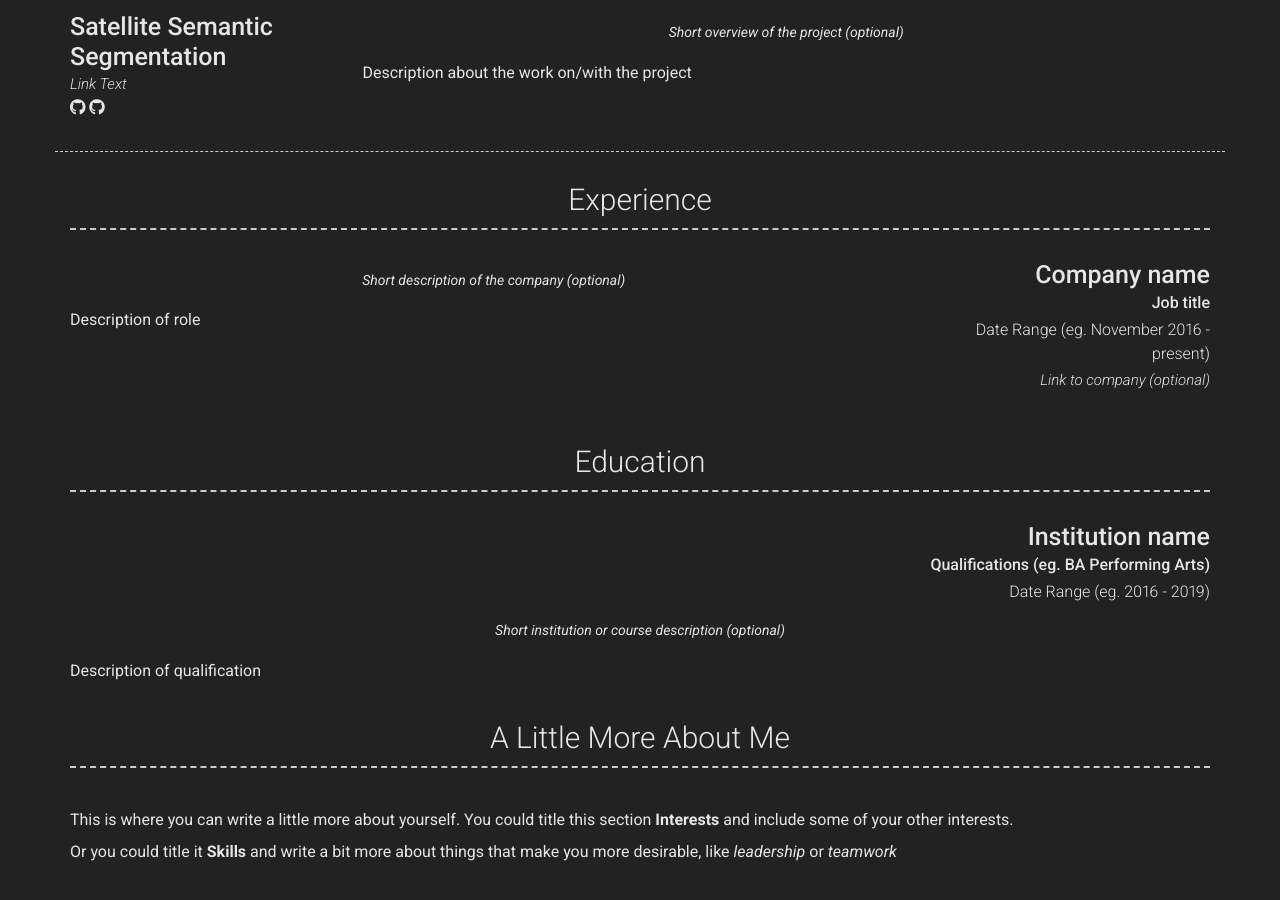
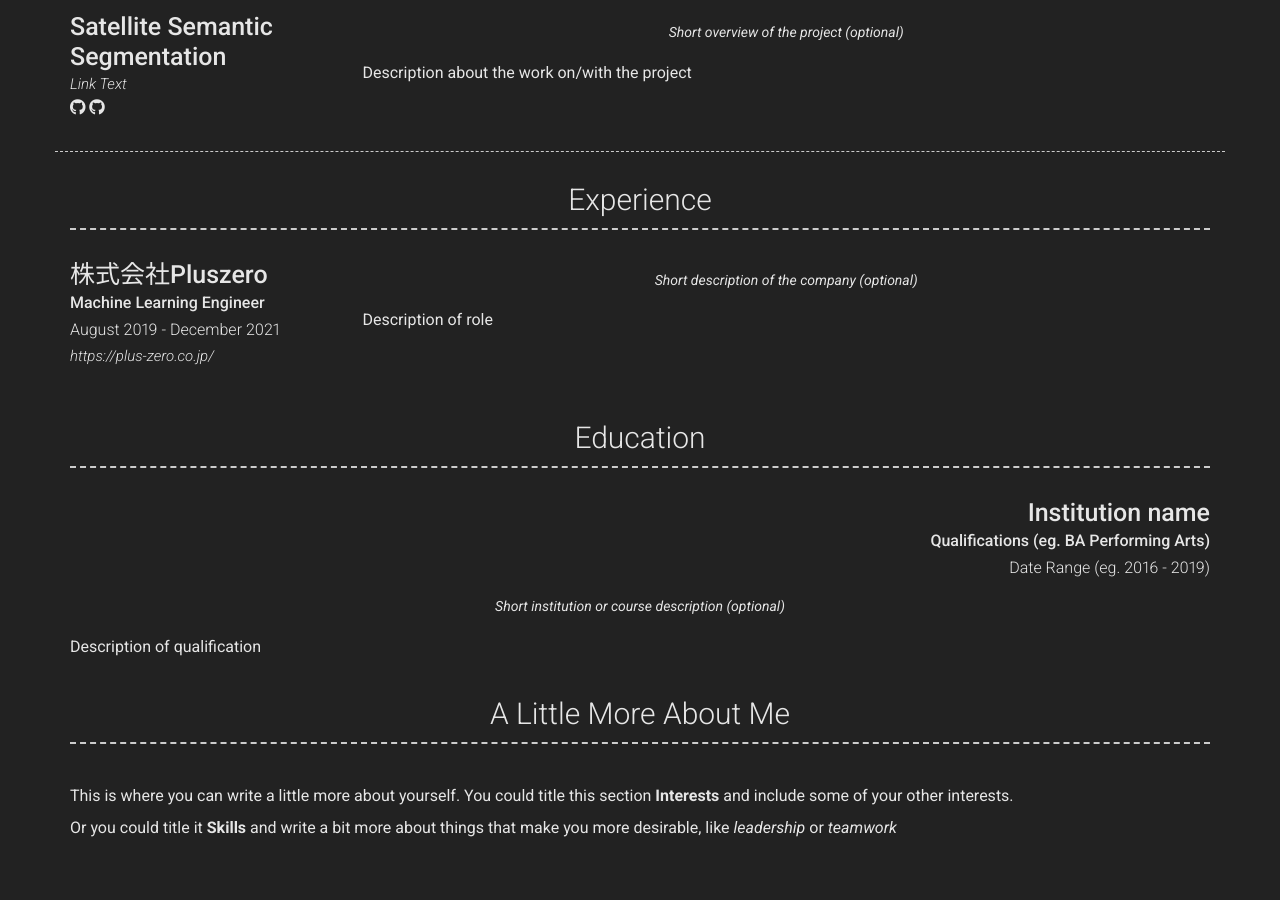
Before and after one commit to obravo7/obravo7.github.io, a Jekyll site: the page built from index.md, in a window 1280 px wide and 900 px high, scrolled down 669 px. Built offline with Jekyll 4.4.1, drawn with Linux system fonts in a browser that asks for light colours; nearby versions of some CDN libraries.

Commit message:
add work history

```diff
--- a/_config.yml
+++ b/_config.yml
@@ -20,13 +20,13 @@ darkmode: true
 
 # Social links
 # twitter_username: jekyllrb
-github_username:  obravo7
-stackoverflow_username: "00000001"
+github_username:  https://github.com/obravo7
+# stackoverflow_username: "00000001"
 # dribbble_username: jekyll
 # facebook_username: jekyll
 # flickr_username: jekyll
 # instagram_username: jekyll
-linkedin_username: Eric Rene Narciso Molina
+linkedin_username: https://www.linkedin.com/in/eric-narciso-molina-313446178/
 # xing_username: jekyll
 # pinterest_username: jekyll
 # youtube_username: jekyll
@@ -50,7 +50,7 @@ additional_links:
 
 # About Section
 # about_title: About Me (Use this to override about section title)
-about_profile_image: Directory of profile image (eg. images/avatar.jpeg)
+about_profile_image: images/avatar.jpeg
 about_content: | # this will include new lines to allow paragraphs
   Machine Learning Engineer with three years of experience working in both Japan and China.
 
@@ -78,11 +78,11 @@ content:
   - title: Experience
     layout: list
     content:
-      - layout: right
-        title: Company name
-        sub_title: Job title
-        caption: Date Range (eg. November 2016 - present)
-        link: Link to company (optional)
+      - layout: left
+        title: 株式会社Pluszero
+        sub_title: Machine Learning Engineer
+        caption: August 2019 - December 2021
+        link: https://plus-zero.co.jp/
         quote: >
           Short description of the company (optional)
         description: | # this will include new lines to allow paragraphs
```
